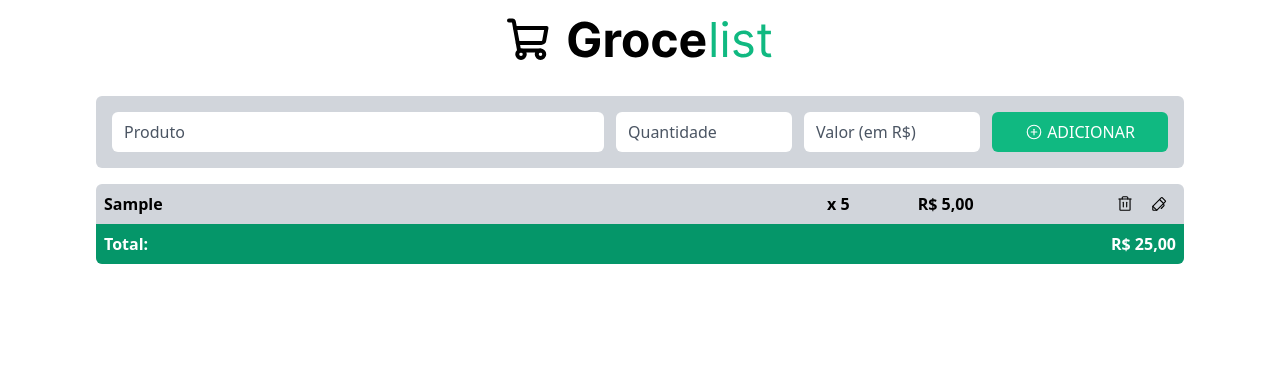
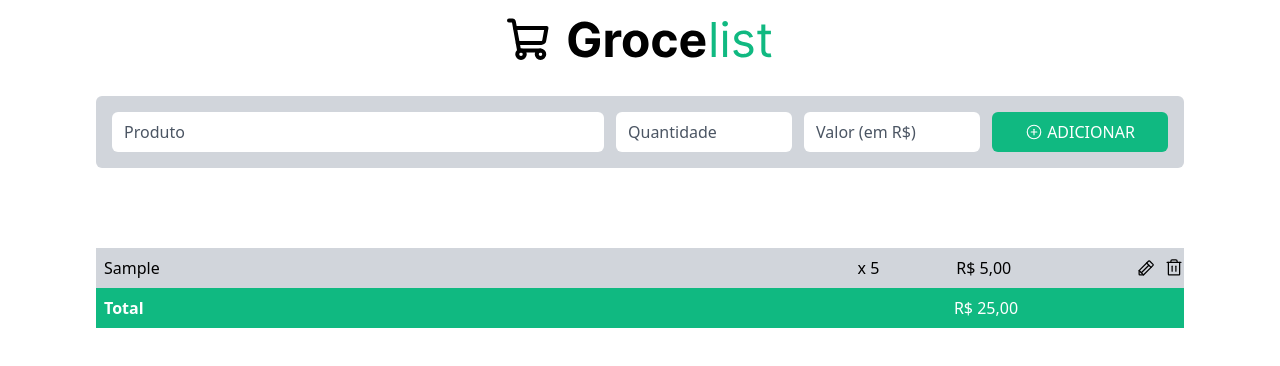
Before and after one commit to devco-devs/grocelist, a React (Vite) app: page / in a window 1280 px wide. Both pictures are taken after typing "Sample", "5", "5" into the empty fields and a click on the button "ADICIONAR". Shown: the top 366 px of the page. Built offline with nearby package versions, Linux system fonts and the light colour scheme.

Commit message:
fix(mvp): add product rule update

```diff
--- a/src/components/Actions.tsx
+++ b/src/components/Actions.tsx
@@ -1,17 +1,27 @@
-import { PlusCircle } from "phosphor-react";
-import { useState } from "react";
+import { Pencil, PlusCircle } from "phosphor-react";
+import { useEffect, useState } from "react";
 import { useProducts } from "../providers/ProductsProvider";
 import { convertToCents } from "../utils/converters";
 
+// FIXME: AJUSTAR EDIÇÃO DE ITEM
 export function Actions() {
-  const { addProductToList } = useProducts();
+  const { addProductToList, currentEditingProductId, editProduct, getCurrentProduct, products } = useProducts();
   const [product, setProduct] = useState("");
   const [quantity, setQuantity] = useState("");
   const [price, setPrice] = useState("");
 
+  useEffect(() => {
+    if (currentEditingProductId) {
+      setProduct(products.find(item => item.id === currentEditingProductId)?.product ?? "");
+      setQuantity(String(products.find(item => item.id === currentEditingProductId)?.quantity ?? ""));
+      setPrice(String(products.find(item => item.id === currentEditingProductId)?.price ?? ""));
+    }
+  }, [currentEditingProductId])
+
+
   function handleAddProduct() {
-    if (!product || !quantity || !price) {
-      alert('Preencha todos os campos');
+    if (!product) {
+      alert('Digite ao menos o nome do produto');
       return;
     }
     addProductToList({
@@ -24,18 +34,60 @@ export function Actions() {
     setPrice("");
   }
 
+  function handleEditProduct() {
+    if (!product) {
+      alert('Digite ao menos o nome do produto');
+      return;
+    }
+    editProduct(currentEditingProductId, {
+      product,
+      quantity: Number(quantity),
+      price: convertToCents(price)
+    });
+    setProduct("");
+    setQuantity("");
+    setPrice("");
+    getCurrentProduct("");
+  }
+
+  function handleCancelEditing() {
+    getCurrentProduct("");
+    setProduct("");
+    setQuantity("");
+    setPrice("");
+  }
+
   return (
     <div className="flex flex-col md:flex-row items-center justify-center w-full h-auto gap-3 p-4 bg-gray-300 rounded-md">
       <input name="product" value={product} onChange={e => setProduct(e.target.value)} required type="text" placeholder="Produto" className="px-3 py-2 rounded-md w-full md:flex-1 placeholder:text-gray-600" />
       <input name="quantity" value={quantity} onChange={e => setQuantity(e.target.value)} required type="number" placeholder="Quantidade" className="px-3 py-2 rounded-md w-full md:w-1/6 placeholder:text-gray-600" />
       <input name="price" value={price} onChange={e => setPrice(e.target.value)} required type="number" placeholder="Valor (em R$)" className="px-3 py-2 rounded-md w-full md:w-1/6 placeholder:text-gray-600" />
-      <button
-        onClick={handleAddProduct}
-        className="flex items-center justify-center gap-1 bg-emerald-500 px-3 py-2 rounded-md text-white w-full md:w-1/6"
-      >
-        <PlusCircle size={18} className="leading-none" />
-        ADICIONAR
-      </button>
+      {currentEditingProductId ? (
+        <>
+          <button
+            onClick={handleEditProduct}
+            className="flex items-center justify-center gap-1 bg-emerald-500 px-3 py-2 rounded-md text-white w-full md:w-1/6"
+          >
+            <Pencil size={18} className="leading-none" />
+            SALVAR
+          </button>
+          <button
+            onClick={handleCancelEditing}
+            className="flex items-center justify-center gap-1 bg-red-500 px-3 py-2 rounded-md text-white w-full md:w-1/6"
+          >
+            CANCELAR
+          </button>
+        </>
+      ) : (
+        <button
+          onClick={currentEditingProductId ? handleEditProduct : handleAddProduct}
+          className="flex items-center justify-center gap-1 bg-emerald-500 px-3 py-2 rounded-md text-white w-full md:w-1/6"
+        >
+          <PlusCircle size={18} className="leading-none" />
+          {currentEditingProductId ? "SALVAR" : "ADICIONAR"}
+        </button>
+      )}
+
     </div >
   )
 }
--- a/src/components/List.tsx
+++ b/src/components/List.tsx
@@ -1,40 +1,13 @@
-import { Pen, Trash } from "phosphor-react";
-import { useState } from "react";
+import { Pencil, Trash } from "phosphor-react";
+import { useEffect, useState } from "react";
 import { useProducts } from "../providers/ProductsProvider";
 import { convertToCents, convertToReais } from "../utils/converters";
 import { Empty } from "./Empty";
 
 
 export function List() {
-  const { products, editProduct, removeProduct } = useProducts();
+  const { products, getCurrentProduct, removeProduct } = useProducts();
   const total = products?.reduce((acc, item) => acc + (item.price * item.quantity), 0) ?? 0;
-  const [isEditing, setIsEditing] = useState(false);
-  const [product, setProduct] = useState("");
-  const [quantity, setQuantity] = useState("");
-  const [price, setPrice] = useState("");
-
-  // FIXME: AJUSTAR CONVERSOR
-  function handleStartEditing(item: any) {
-    setIsEditing(true);
-    setProduct(item.product);
-    setQuantity(String(convertToReais(item.quantity)));
-    setPrice((item.price));
-  }
-
-
-  function handleEditProduct(productId: string) {
-    const edittedProduct = {
-      product,
-      quantity: Number(quantity),
-      price: convertToCents(price)
-    }
-
-    editProduct(productId, edittedProduct);
-    setIsEditing(false)
-    setProduct("");
-    setQuantity("");
-    setPrice("");
-  }
 
 
   if (!products?.length) {
@@ -42,48 +15,30 @@ export function List() {
   }
 
   return (
-    <table className="w-full my-4 bg-gray-300 rounded-md font-semibold border-collapse">
+    <div className="mt-20">
       {products?.map(item => (
-        <tr key={item.id} className=" even:bg-zinc-400 flex flex-1 items-center">
-          {!isEditing ? (
-            <>
-              <td className="flex-1 p-2">{item.product}</td>
-              <td className="w-1/6 md:w-1/12 p-2">x {item.quantity}</td>
-              <td className="w-1/6 p-2">{convertToReais(item.price)}</td>
-            </>
-          ) : (
-            <>
-              <td className="flex-1 p-2">{item.product}</td>
-              <td className="w-1/6 md:w-1/12 p-2">
-                <input name="quantity" value={quantity} onChange={e => setQuantity(e.target.value)} required type="number" placeholder="Quantidade" className="px-3 py-2 rounded-md w-full md:w-1/6 placeholder:text-gray-600" />
-              </td>
-              <td className="w-1/6 p-2">
-                <input name="price" value={price} onChange={e => setPrice(e.target.value)} required type="number" placeholder="Valor (em R$)" className="px-3 py-2 rounded-md w-full md:w-1/6 placeholder:text-gray-600" />
-              </td>
-            </>
-          )}
+        <div key={item.id} className="flex w-full odd:bg-gray-300 even:bg-gray-200">
+          <div className="flex items-center w-full max-w-[50%] md:max-w-[70%] p-2">{item.product}</div>
+          <div className="flex w-1/12 items-center flex-1p-2">x {item.quantity}</div>
+          <div className="flex w-1/6 items-center flex-1 p-2">{convertToReais(item.price)}</div>
 
-          {!isEditing ? (
-            <td className="flex ml-6 gap-2 md:gap-4 pr-4">
-              <button onClick={() => removeProduct(item.id)}>
-                <Trash size={18} />
-              </button>
-              <button onClick={() => handleStartEditing(item)}>
-                <Pen size={18} />
-              </button>
-            </td>
-          ) : (
-            <button onClick={() => handleEditProduct(item.id)}>
-              Salvar
+          <div className="flex items-center gap-2 ">
+            <button onClick={() => getCurrentProduct(item.id)}>
+              <Pencil size={20} />
             </button>
-          )}
-        </tr>
+            <button onClick={() => removeProduct(item.id)}>
+              <Trash size={20} />
+            </button>
+          </div>
+        </div>
       ))}
-      <tr className="bg-emerald-600 text-white flex flex-1 items-center rounded-b-md">
-        <td className="p-2">Total:</td>
-        <td className="p-2 w-full" />
-        <td className="p-2">{convertToReais(total)}</td>
-      </tr>
-    </table>
+
+      <div className="flex bg-emerald-500 text-white">
+        <div className="flex flex-1 p-2">
+          <strong>Total</strong>
+        </div>
+        <div className="flex w-[16%] p-2 mr-24 md:mr-16">{convertToReais(total)}</div>
+      </div>
+    </div>
   )
 }
--- a/src/providers/ProductsProvider.tsx
+++ b/src/providers/ProductsProvider.tsx
@@ -20,6 +20,8 @@ interface ProductsProviderProps {
 
 interface ProductsContextData {
   products: Product[];
+  currentEditingProductId: string;
+  getCurrentProduct: (productId: string) => void;
   addProductToList: (product: ProductInput) => void;
   editProduct: (productId: string, product: ProductInput) => void;
   removeProduct: (productId: string) => void;
@@ -30,6 +32,7 @@ const ProductsContext = createContext({} as ProductsContextData);
 
 export function ProductsProvider({ children }: ProductsProviderProps) {
   const [products, setProducts] = useState<Product[]>(localStorage.getItem('@grocelist:products') ? JSON.parse(localStorage.getItem('@grocelist:products')!) : []);
+  const [currentEditingProductId, setCurrentEditingProductId] = useState("");
 
 
   function addProductToList(product: ProductInput) {
@@ -40,6 +43,10 @@ export function ProductsProvider({ children }: ProductsProviderProps) {
     const newProductsList = [...products, newProduct];
     setProducts(newProductsList);
     localStorage.setItem('@grocelist:products', JSON.stringify(newProductsList));
+  }
+
+  function getCurrentProduct(productId: string) {
+    setCurrentEditingProductId(productId);
   }
 
   function editProduct(productId: string, product: ProductInput) {
@@ -70,6 +77,8 @@ export function ProductsProvider({ children }: ProductsProviderProps) {
   return (
     <ProductsContext.Provider value={{
       products,
+      currentEditingProductId,
+      getCurrentProduct,
       addProductToList,
       editProduct,
       removeProduct,
```
